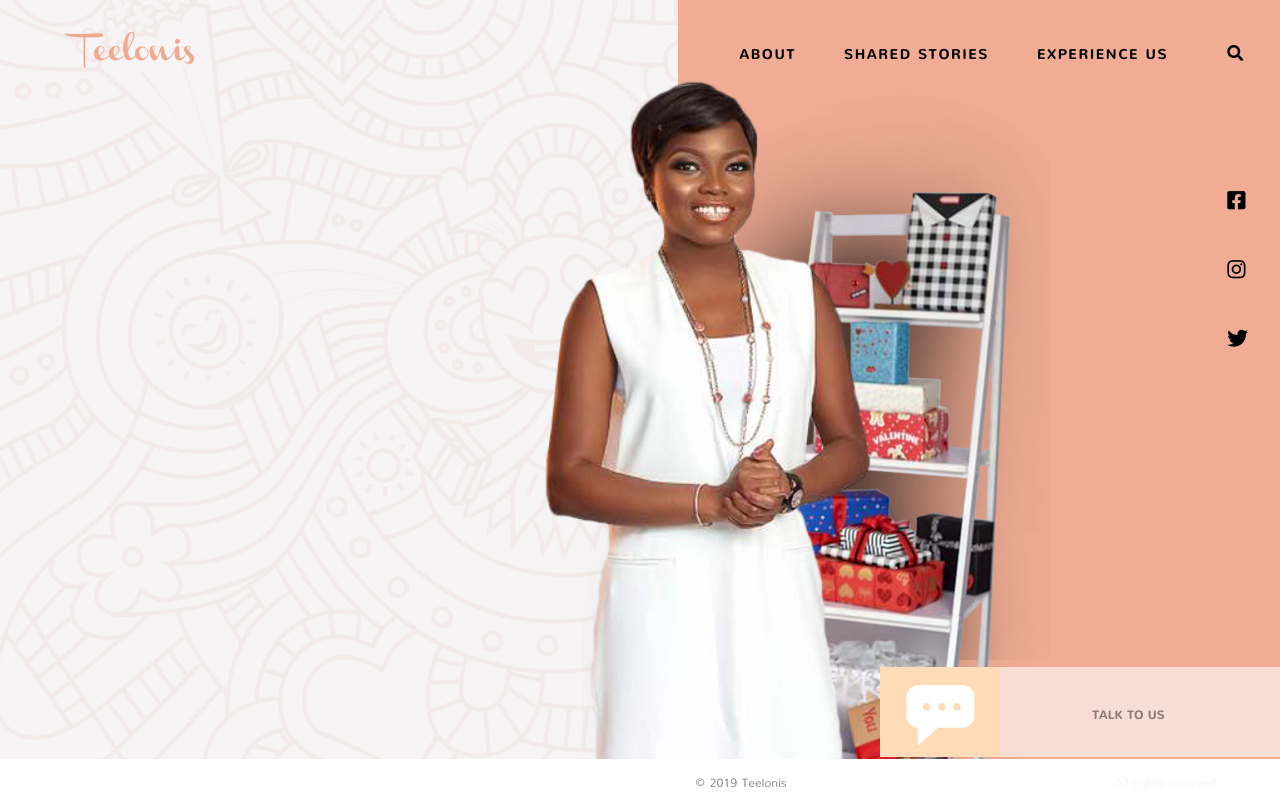
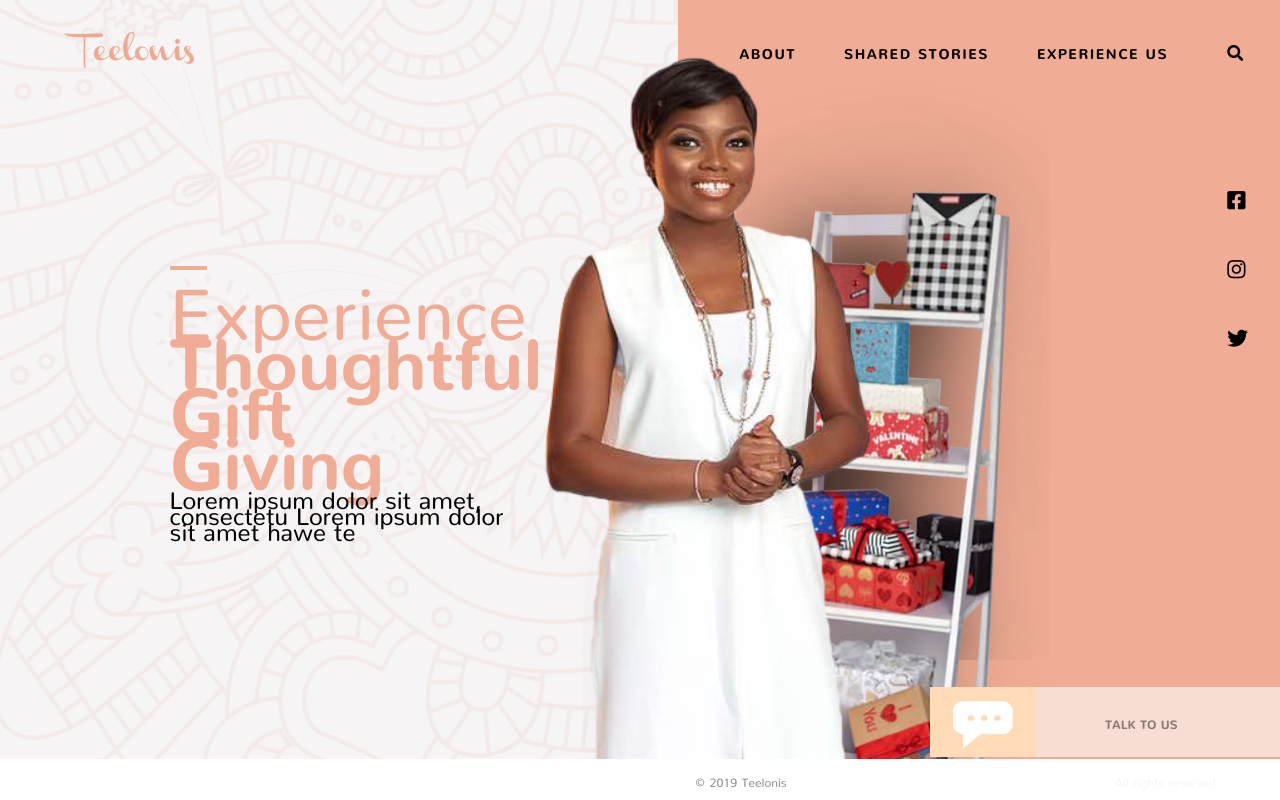
Before and after one commit to Nerocodes/teelonis, a Nuxt app: page / in a window 1280 px wide. Built offline with nearby package versions, Linux system fonts and the light colour scheme.

Commit message:
feature: finished homepage

```diff
--- a/pages/index.vue
+++ b/pages/index.vue
@@ -3,6 +3,17 @@
     <div class="left">
       <div class="img">
         <img src="img/teeloni.png" alt="Teeloni">
+      </div>
+      <div class="text">
+        <hr>
+        <p class="bold">
+          Experience
+          <span>Thoughtful Gift Giving</span>
+        </p>
+        <p class="regular">
+          Lorem ipsum dolor sit amet, consectetu
+          Lorem ipsum dolor sit amet hawe te
+        </p>
       </div>
     </div>
     <div class="right">
--- a/static/css/app.css
+++ b/static/css/app.css
@@ -83,6 +83,9 @@
   height: 100vh;
   width: 53%;
   position: relative;
+  display: flex;
+  justify-content: center;
+  align-items: center;
 }
 
 .homepage .right {
@@ -95,12 +98,38 @@
 .homepage .left .img {
   position: absolute;
   right: -10.5rem;
-  padding-top: 5rem;
+  top: 3.5rem;
   z-index: 2;
 }
 
 .homepage .left .img img {
   width: 125%;
+}
+
+.homepage .left hr {
+  width: 11%;
+  background-color: #f0ac94;
+  border: 2.5px solid #f0ac94;
+}
+
+.homepage .left .text {
+  width: 50%;
+}
+
+.homepage .left .text .bold{
+  font-size: 4.5rem;
+  color: #f0ac94;
+  font-family: Nunito-Regular;
+}
+
+.homepage .left .text .bold span {
+  font-family: Nunito-ExtraBold;
+}
+
+.homepage .left .text .regular {
+  font-size: 1.5rem;
+  font-family: Nunito-Regular;
+  margin-top: 1rem;
 }
 
 .homepage .right .img {
@@ -133,8 +162,8 @@
 
 .homepage .right .message {
   background-color: #f8ddd4;
-  width: 400px;
-  height: 90px;
+  width: 350px;
+  height: 70px;
   position: absolute;
   bottom: 2.7rem;
   right: 0rem;
@@ -143,7 +172,7 @@
 
 .homepage .right .message img{
   width: 30%;
-  margin-right: 23%;
+  margin-right: 20%;
 }
 
 .homepage .right .message p{
```
